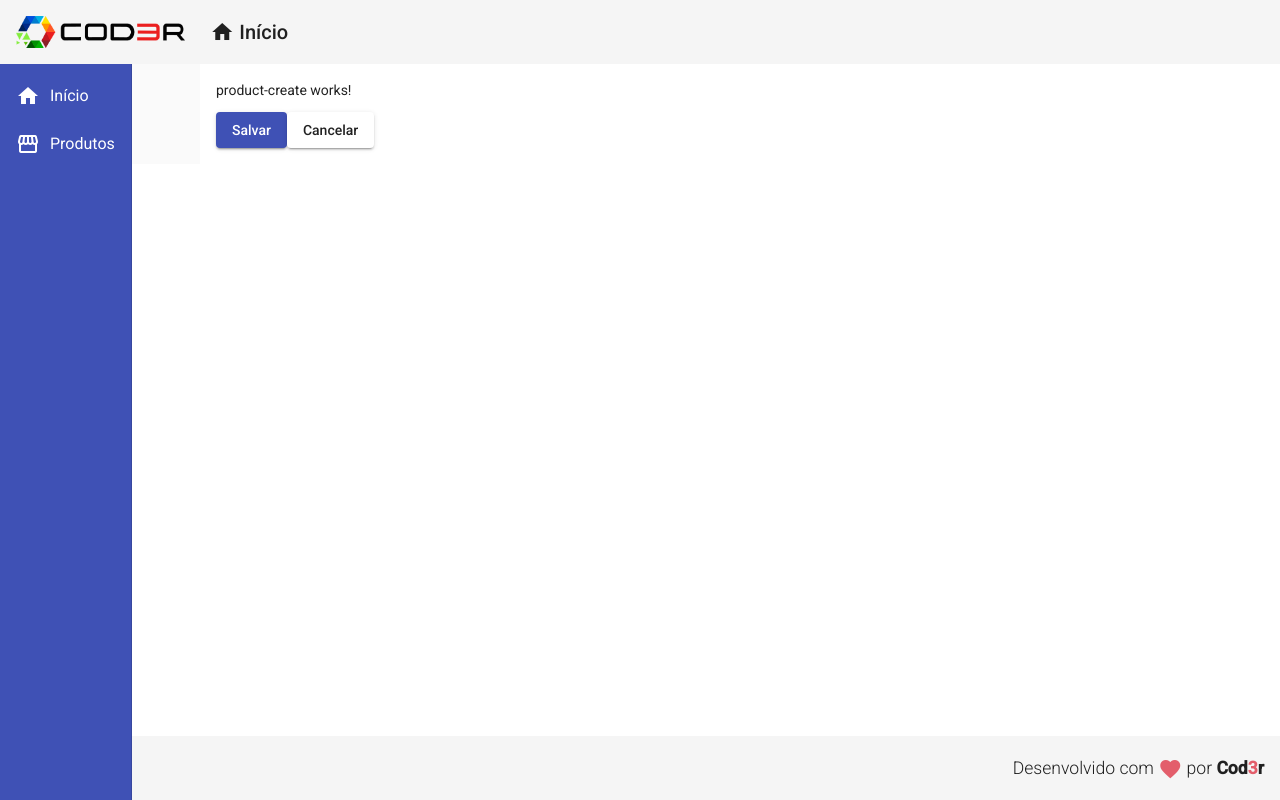
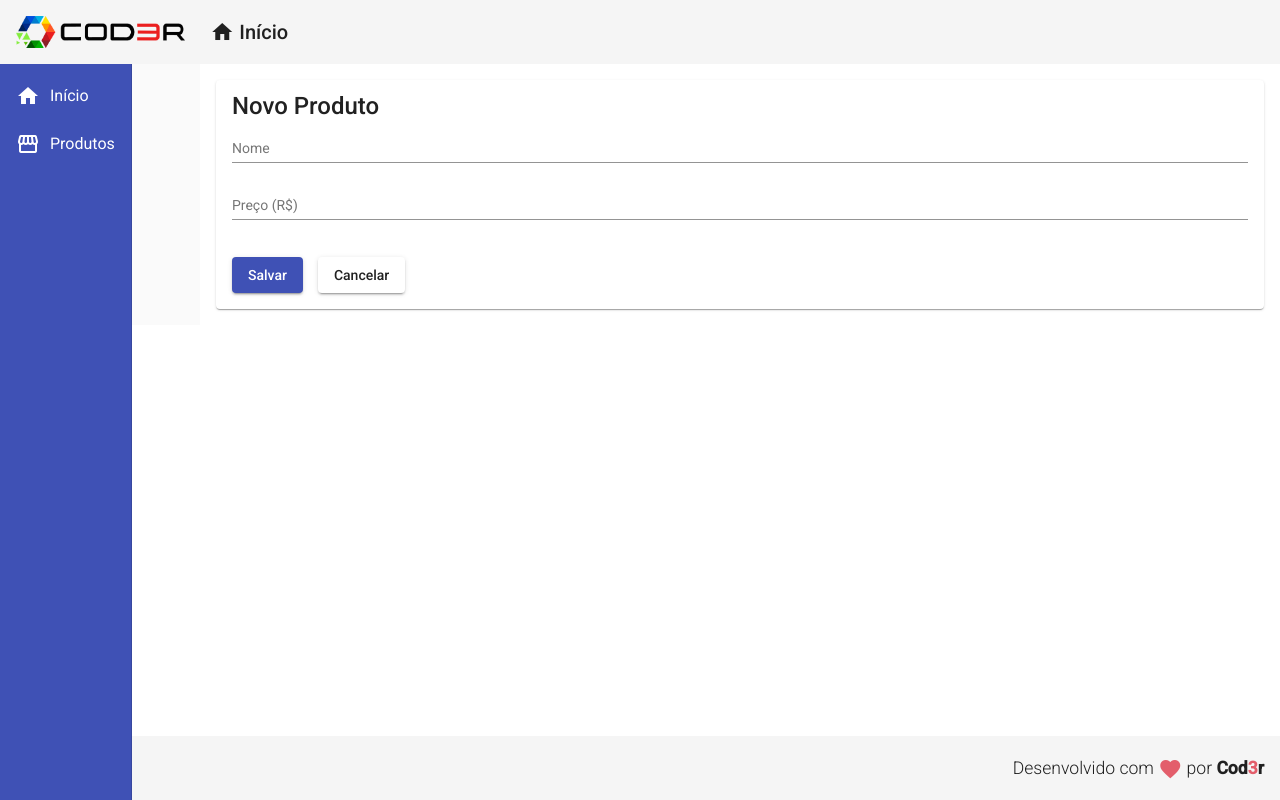
Before and after one commit to fabioMacieira16/CursoCod3erAngular9Essencial, an Angular app in the folder crud/frontend/: page /products/create in a window 1280 px wide. Built offline with nearby package versions, Linux system fonts and the light colour scheme.

Commit message:
feature: create mod create product

```diff
--- a/crud/frontend/src/app/components/product/product-create/product-create.component.css
+++ b/crud/frontend/src/app/components/product/product-create/product-create.component.css
@@ -0,0 +1,8 @@
+form {
+    display: flex;
+    flex-direction: column;
+}
+
+button {
+    margin: 20px 15px 0px 0px;
+}
--- a/crud/frontend/src/app/components/product/product-create/product-create.component.html
+++ b/crud/frontend/src/app/components/product/product-create/product-create.component.html
@@ -1,9 +1,23 @@
-<p >product-create works!</p>
+<mat-card>
+    <mat-card-title>Novo Produto</mat-card-title>
+    <form>
+        <mat-form-field>
+            <input matInput placeholder="Nome"
+             [(ngModel)]="product.name" name="name">
+        </mat-form-field>
 
-<button mat-raised-button (click)="createProduct()" color="primary" class="btnProduct">
-    Salvar
-</button>
+        <mat-form-field>
+            <input matInput placeholder="Preço (R$)"
+            [(ngModel)]="product.price" name="price">
+        </mat-form-field>
 
-<button mat-raised-button (click)="cancel()" class="btnProduct">
-    Cancelar
-</button>
+    </form>
+
+    <button mat-raised-button (click)="createProduct()" color="primary">
+        Salvar
+    </button>
+
+    <button mat-raised-button (click)="cancel()" class="btnProduct">
+        Cancelar
+    </button>
+</mat-card>
--- a/crud/frontend/src/app/components/product/product-create/product-create.component.ts
+++ b/crud/frontend/src/app/components/product/product-create/product-create.component.ts
@@ -1,3 +1,4 @@
+import { Product } from './../product.model';
 import { ProductService } from './../product.service';
 import { Component, OnInit } from '@angular/core';
 import { Router } from '@angular/router';
@@ -9,18 +10,24 @@
 })
 export class ProductCreateComponent implements OnInit {
 
+  product: Product = {
+    name: '',
+    price: null
+  }
+
   constructor(private productService: ProductService,
-              private router: Router) { }
+    private router: Router) { }
 
   ngOnInit(): void { }
 
   createProduct(): void {
-    this.productService.showMenssage('Operação realizada com sucesso');
+    this.productService.create(this.product).subscribe(() => {
+      this.productService.showMenssage('Operação realizada com sucesso');
+      this.router.navigate(['/products'])
+    })
   }
-
 
   cancel(): void {
     this.router.navigate(['/products'])
   }
-
 }
--- a/crud/frontend/src/app/components/product/product.model.ts
+++ b/crud/frontend/src/app/components/product/product.model.ts
@@ -1,5 +1,5 @@
 export interface Product {
     id?: number,
-    nome: string,
+    name: string,
     price: number
 }
--- a/crud/frontend/src/app/components/product/product.service.ts
+++ b/crud/frontend/src/app/components/product/product.service.ts
@@ -1,14 +1,20 @@
+import { Product } from './product.model';
+import { HttpClient } from '@angular/common/http';
 import { Injectable } from '@angular/core';
 import { MatSnackBar } from '@angular/material/snack-bar';
+import { Observable } from 'rxjs';
 
 @Injectable({
   providedIn: 'root'
 })
 export class ProductService {
 
-  constructor( private snackBar: MatSnackBar) { }
+  baseUrl = "http://localhost:3001/products";
 
-  showMenssage(msg: string) : void {
+  constructor(private snackBar: MatSnackBar,
+    private http: HttpClient) { }
+
+  showMenssage(msg: string): void {
     this.snackBar.open(msg, 'x', {
       duration: 3000,
       horizontalPosition: 'right',
@@ -16,4 +22,7 @@
     })
   }
 
+  create(product: Product): Observable<Product> {
+    return this.http.post<Product>(this.baseUrl, product)
+  }
 }
```
Also changed, not shown: crud/frontend/src/app/app.module.ts (+11 -1 lines), 1 other file (tests, documents, lock files or other folders).
